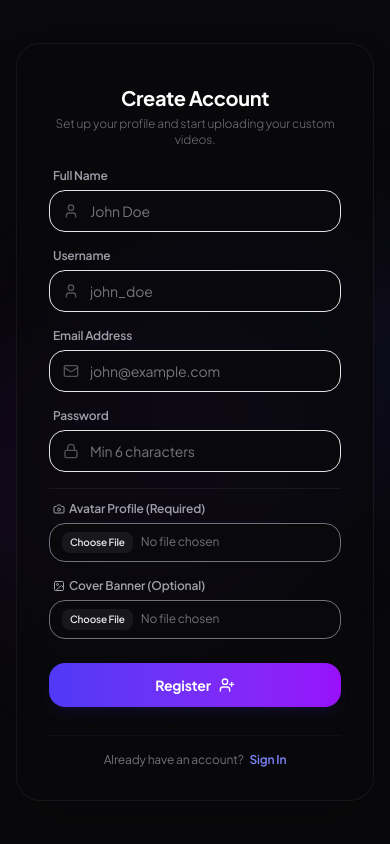
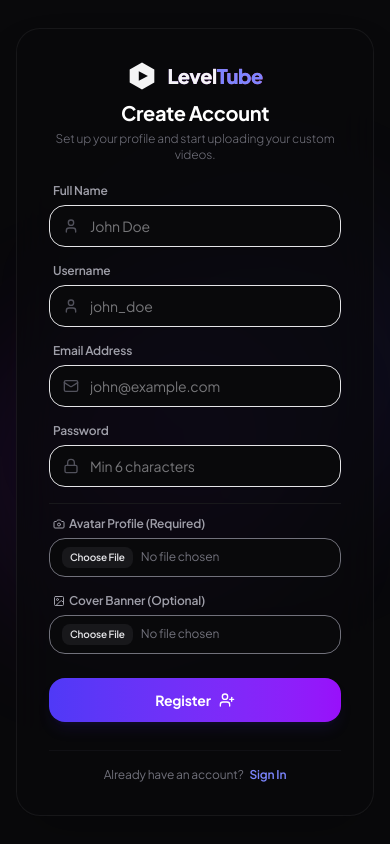
Before and after one commit to AbdullahxMERN/level-tube-frontend, a Next.js app: page /register in a window 390 px wide. Built offline with nearby package versions, Linux system fonts and the light colour scheme; no server answers.

Commit message:
Make navbar fully responsive

```diff
--- a/src/app/(auth)/login/page.jsx
+++ b/src/app/(auth)/login/page.jsx
@@ -42,7 +42,7 @@ export default function LoginPage() {
             href="/"
             className="flex items-center gap-2 font-bold text-2xl tracking-tight text-transparent bg-clip-text bg-gradient-to-r from-indigo-400 via-purple-400 to-pink-500 mb-2"
           >
-            <logo />
+            <Logo />
           </Link>
           <h2 className="text-xl font-bold text-zinc-100">Welcome Back</h2>
           <p className="text-xs text-zinc-500 font-light">
--- a/src/app/(auth)/register/page.jsx
+++ b/src/app/(auth)/register/page.jsx
@@ -65,7 +65,7 @@ export default function RegisterPage() {
             href="/"
             className="flex items-center gap-2 font-bold text-2xl tracking-tight text-transparent bg-clip-text bg-gradient-to-r from-indigo-400 via-purple-400 to-pink-500 mb-1"
           >
-            <logo />
+            <Logo />
           </Link>
           <h2 className="text-xl font-bold text-zinc-100">Create Account</h2>
           <p className="text-xs text-zinc-500 font-light">
```
